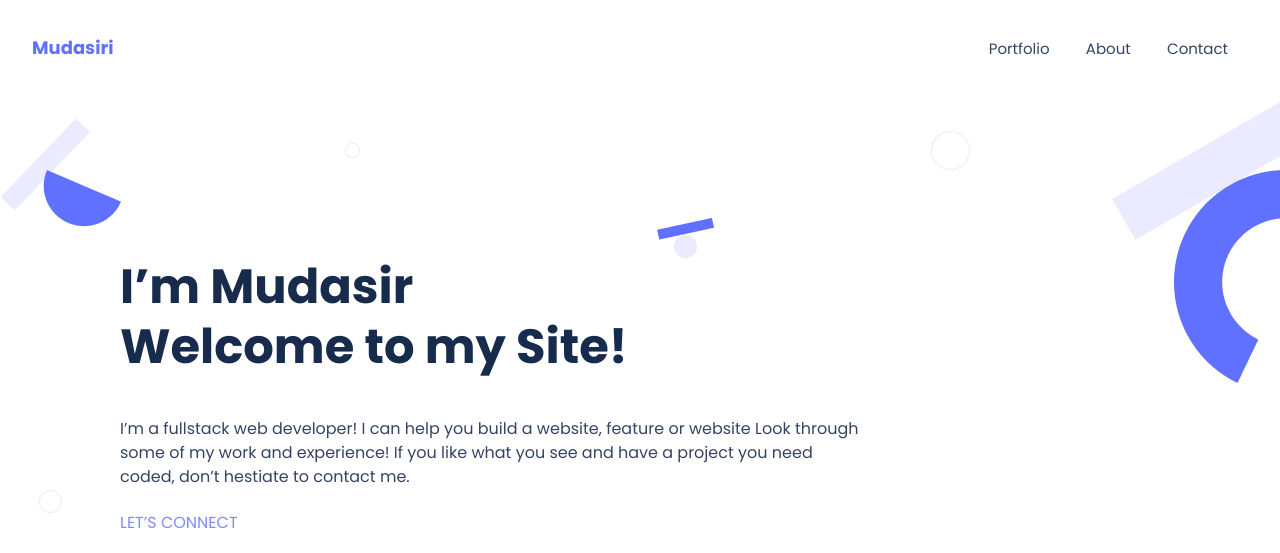
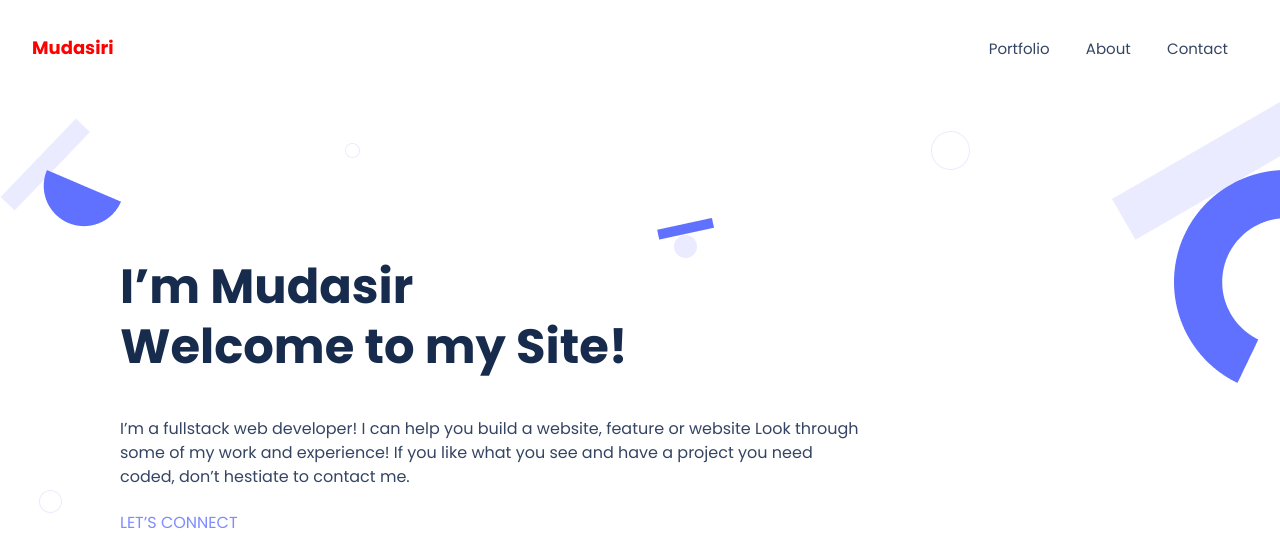
Before and after one commit to mudasiri/portfolio, a website: page index.html in a window 1280 px wide. In both pictures the pointer is over the link "Mudasiri". Shown: the top 553 px of the page. Drawn offline with Linux system fonts and the light colour scheme.

Commit message:
some hover on logo

```diff
--- a/style.css
+++ b/style.css
@@ -25,7 +25,9 @@ body {
   padding: 10px 12px;
   text-decoration: none;
   background-repeat: no-repeat;
+  transition: color 0.5s ease;
 }
+
 
 .fa-bars {
   color: #6070ff;
@@ -481,4 +483,8 @@ input[type=submit] {
     display: flex;
     justify-content: center;
   }
+
+  .logo:hover {
+    color: red;
+  }
 }
```
